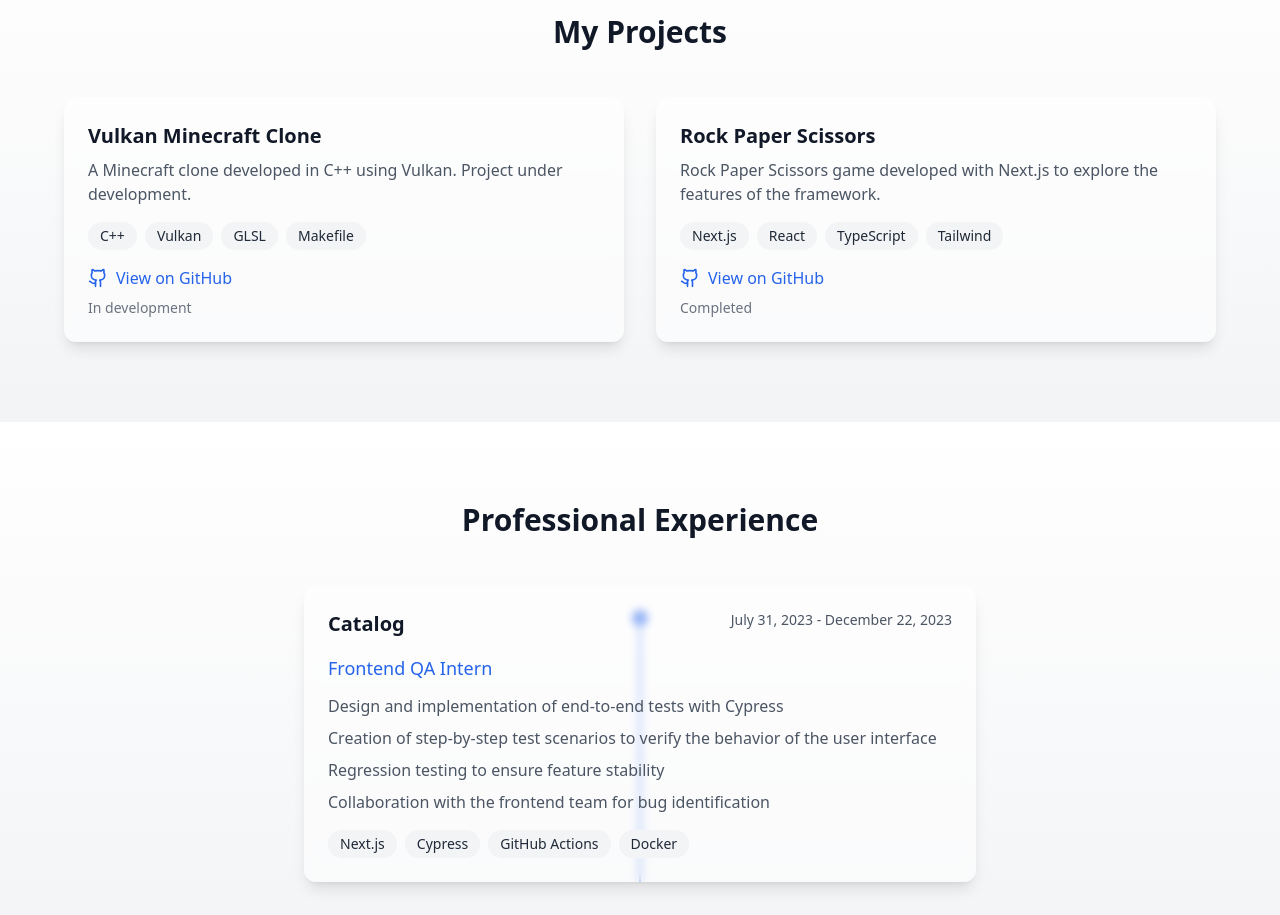
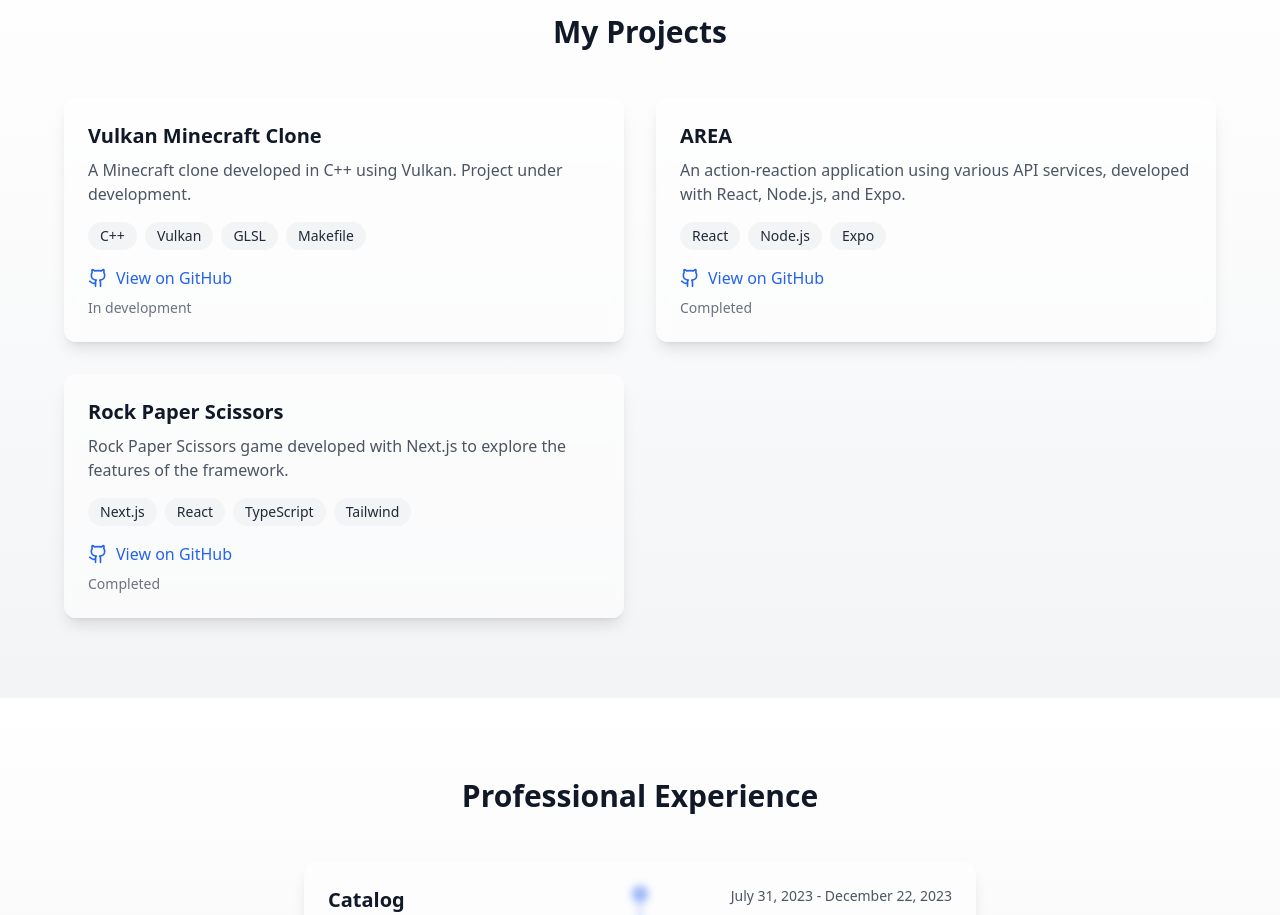
Before and after one commit to raphvrl/portfolio, a Next.js app: page / in a window 1280 px wide. Shown: the part 1800-2715 px from the top of the page. Built offline with nearby package versions, Linux system fonts and the light colour scheme; no server answers.

Commit message:
[ADD] AREA in project

```diff
--- a/src/app/components/sections/Projects.tsx
+++ b/src/app/components/sections/Projects.tsx
@@ -21,6 +21,13 @@
     tech: ['C++', 'Vulkan', 'GLSL', 'Makefile'],
     github: 'https://github.com/raphvrl/vk-minecraft-clone',
     status: 'In development'
+  },
+  {
+    title: 'AREA',
+    description: 'An action-reaction application using various API services, developed with React, Node.js, and Expo.',
+    tech: ['React', 'Node.js', 'Expo'],
+    github: 'https://github.com/raphvrl/AREA',
+    status: 'Completed'
   },
   {
     title: 'Rock Paper Scissors',
```
